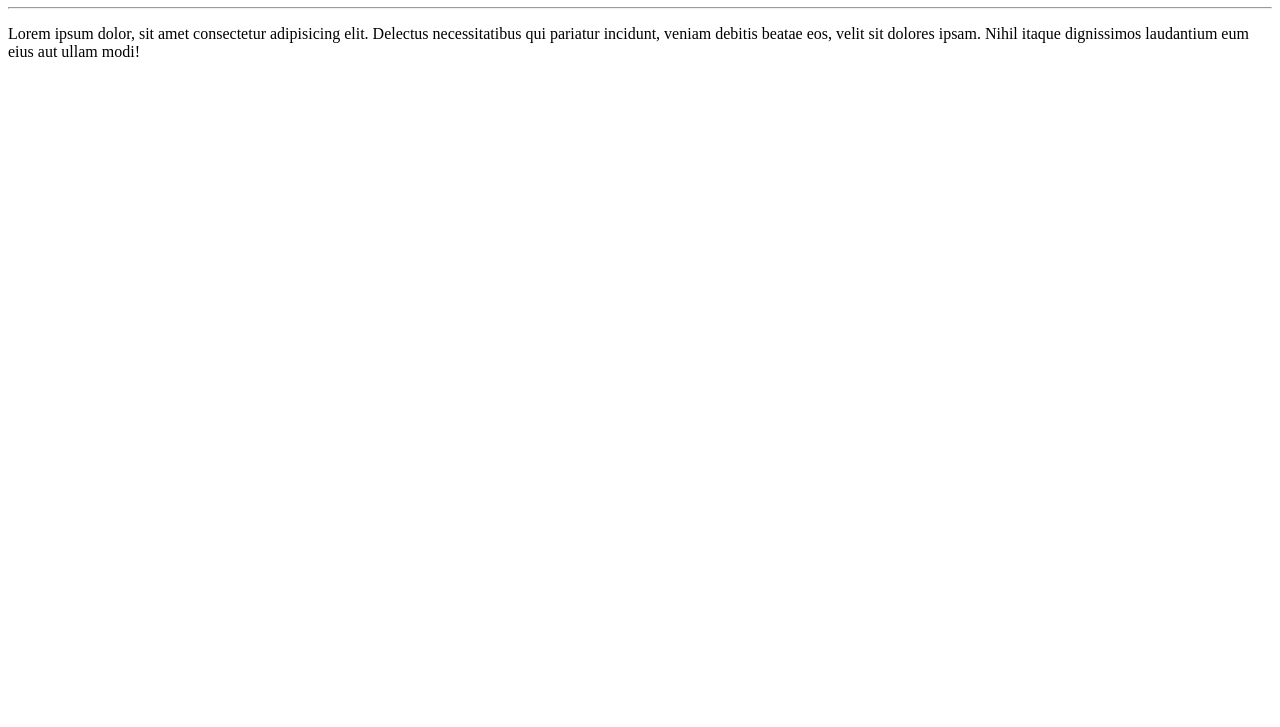
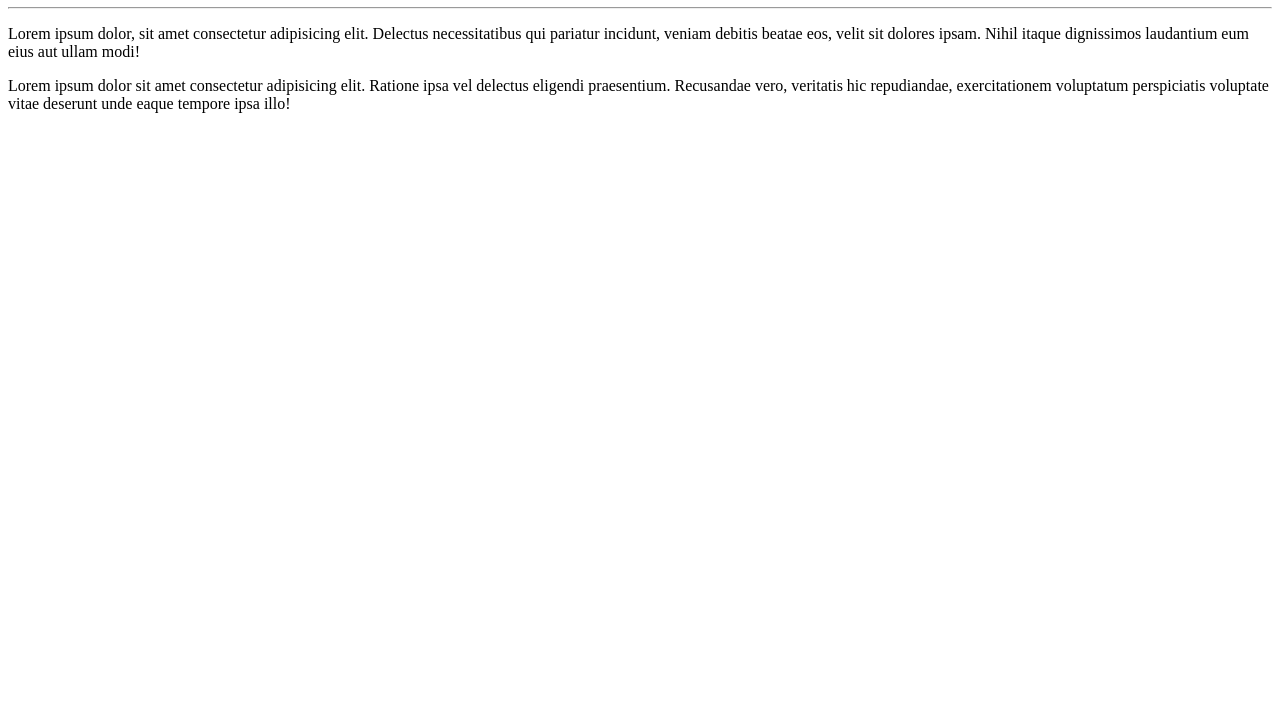
Before and after one commit to CarlaneCampos/Ola-Mundo, a plain HTML site: page site-exemplo/index.html in a window 1280 px wide. Shown: the part 73-800 px from the top of the page. Drawn offline with Linux system fonts and the light colour scheme.

Commit message:
Adicionei um parágrafo

```diff
--- a/site-exemplo/index.html
+++ b/site-exemplo/index.html
@@ -11,6 +11,6 @@
     <hr>
     <p>Lorem ipsum dolor, sit amet consectetur adipisicing elit. Delectus necessitatibus qui pariatur incidunt, veniam debitis beatae eos, velit sit dolores ipsam. Nihil itaque dignissimos laudantium eum eius aut ullam modi!
     </p>
-
+<p>Lorem ipsum dolor sit amet consectetur adipisicing elit. Ratione ipsa vel delectus eligendi praesentium. Recusandae vero, veritatis hic repudiandae, exercitationem voluptatum perspiciatis voluptate vitae deserunt unde eaque tempore ipsa illo!</p>
 </body>
 </html>
```
